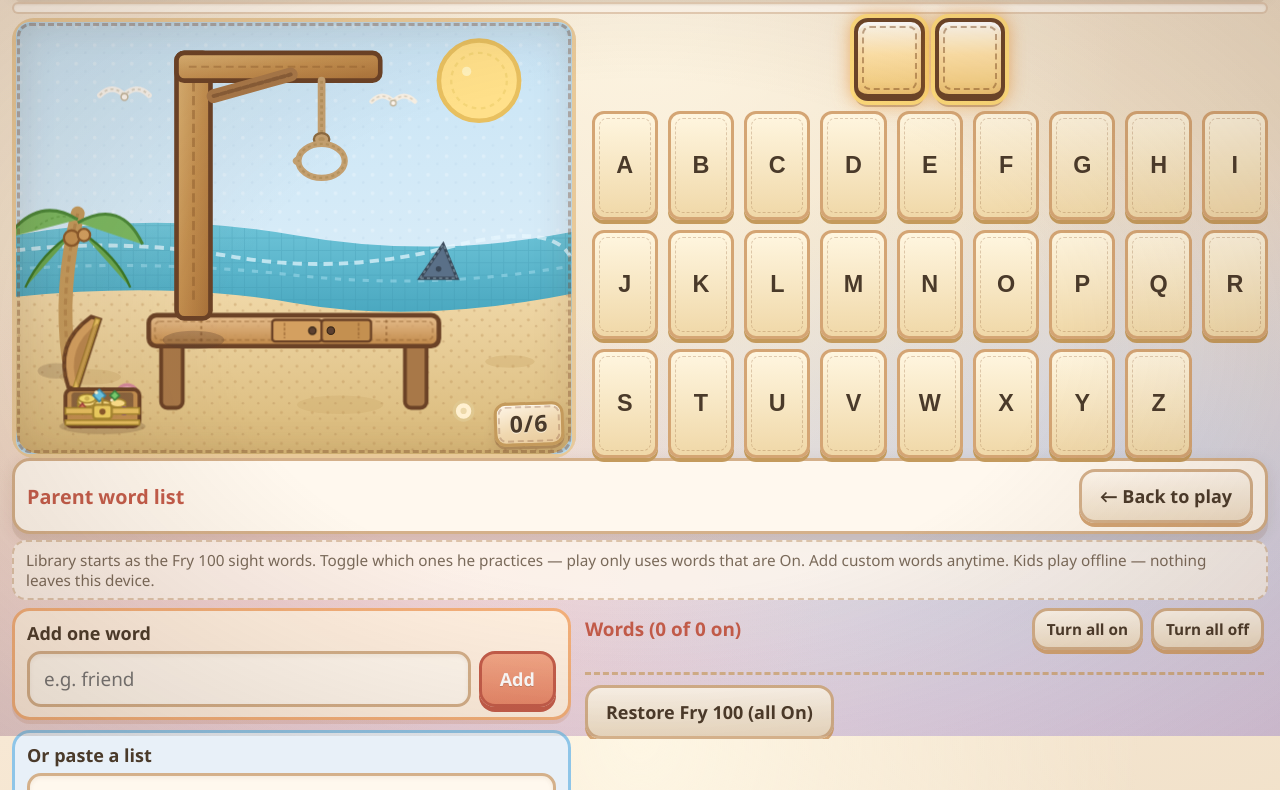
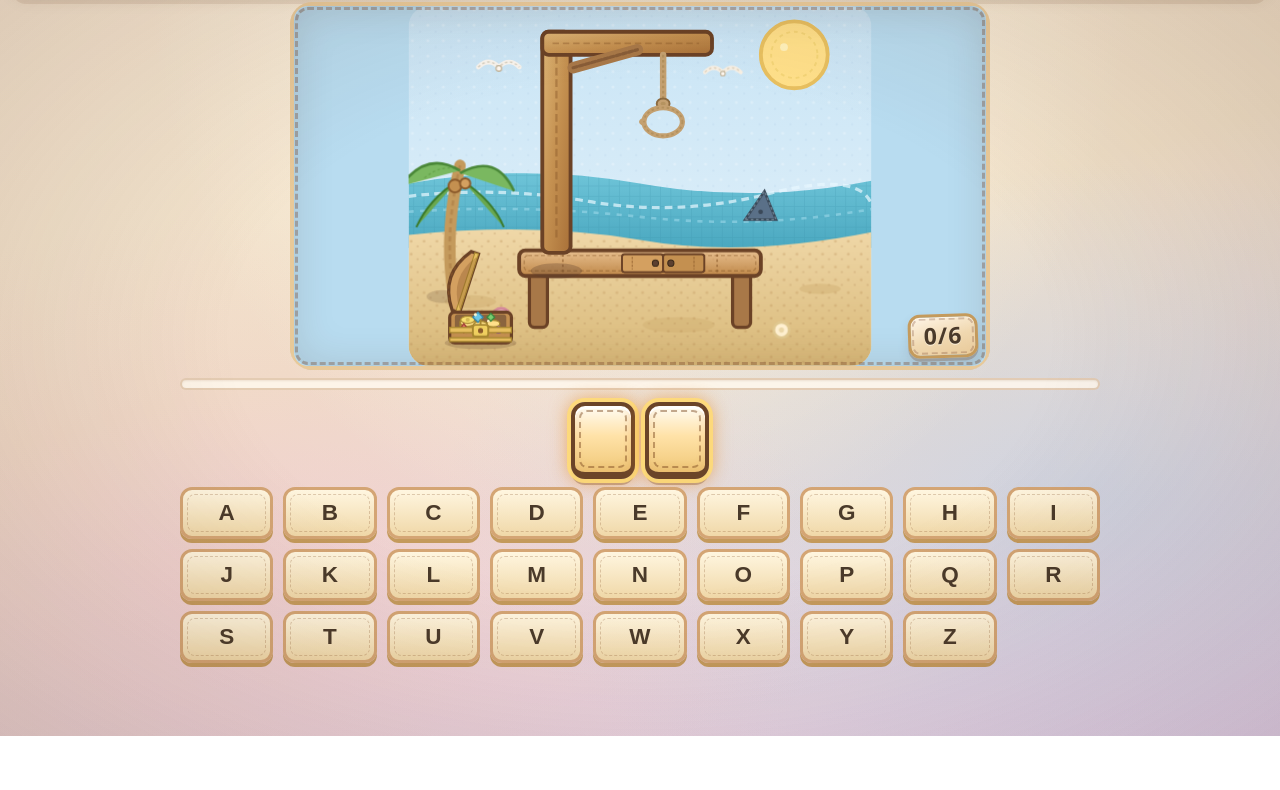
Before and after one commit to crscott2/word-buddy, a plain HTML site: page index.html in a window 1280 px wide. Shown: the part 64-854 px from the top of the page. After the commit the page ends 800 px from the top, so only its background shows below. Drawn offline with Linux system fonts and the light colour scheme.

Commit message:
Spell Buddy v1.19: close Parents landscape scroll leak
Landscape #screen-words { display:flex } overrode .hidden so the
Parents dictionary sat below play and was reachable by scrolling.
Keep game-only stacked play (hangman top) and lock document overflow.

```diff
--- a/css/style.css
+++ b/css/style.css
@@ -1,4 +1,4 @@
-/* Spell Buddy v1.18 — LittleBigPlanet craft / handmade aesthetic; landscape-first */
+/* Spell Buddy v1.19 — LittleBigPlanet craft / handmade aesthetic; landscape-first */
 
 :root {
   --bg-top: #F7E8D4;
@@ -73,7 +73,7 @@ body::before {
   z-index: 1;
 }
 
-/* Play layout: stacked in portrait; side-by-side in landscape */
+/* Play layout: stacked (hangman top, controls below) in all orientations */
 .play-layout {
   display: flex;
   flex-direction: column;
@@ -184,7 +184,11 @@ body::before {
   box-shadow: 0 1px 0 #D4889A;
 }
 
-.screen.hidden { display: none; }
+.screen.hidden,
+#screen-play.hidden,
+#screen-words.hidden {
+  display: none !important;
+}
 
 /* v1.14: green progress bar (cleared wins / shuffled set) */
 .progress-wrap {
@@ -995,18 +999,23 @@ body::before {
   html, body {
     height: 100%;
     min-height: 100dvh;
+    max-height: 100dvh;
+    overflow: hidden; /* lock document scroll — never expose Parents below play */
   }
 
   #app {
     max-width: none;
     width: 100%;
+    height: 100dvh;
     min-height: 100dvh;
+    max-height: 100dvh;
     padding: 6px 12px 10px;
     padding-left: max(12px, env(safe-area-inset-left));
     padding-right: max(12px, env(safe-area-inset-right));
     padding-bottom: max(10px, env(safe-area-inset-bottom));
     display: flex;
     flex-direction: column;
+    overflow: hidden;
   }
 
   /* Compact fabric banner */
@@ -1034,11 +1043,13 @@ body::before {
     font-size: 0.8rem;
   }
 
-  #screen-play {
+  /* Only the visible screen participates in flex; .hidden stays display:none */
+  #screen-play:not(.hidden) {
     flex: 1;
     display: flex;
     flex-direction: column;
     min-height: 0;
+    overflow: hidden; /* game only — no document leak into Parents */
   }
 
   .progress-wrap {
@@ -1046,7 +1057,6 @@ body::before {
     height: 12px;
     flex-shrink: 0;
   }
-
 
   .empty-pool-banner {
     margin: 0 0 6px;
@@ -1055,25 +1065,28 @@ body::before {
     flex-shrink: 0;
   }
 
-  /* Wide: stage | blanks+keyboard */
+  /* v1.19: stacked play — big hangman center top; controls below (never side-by-side) */
   .play-layout {
     flex: 1;
-    display: grid;
-    grid-template-columns: minmax(280px, 1.05fr) minmax(320px, 1.15fr);
-    grid-template-rows: 1fr;
-    gap: 12px 16px;
+    display: flex;
+    flex-direction: column;
+    gap: 8px;
     align-items: stretch;
     min-height: 0;
+    overflow: hidden;
   }
 
   .stage.beach-stage {
-    min-height: 0;
-    height: 100%;
+    flex: 0 0 auto;
+    width: 100%;
+    max-width: min(640px, 78vw);
+    height: min(44vh, 340px);
+    margin: 0 auto;
     display: flex;
     flex-direction: column;
     align-items: stretch;
-  }
-
+    min-height: 0;
+  }
 
   .beach-frame {
     flex: 1;
@@ -1090,18 +1103,25 @@ body::before {
     width: 100%;
     height: 100%;
     max-width: none;
-    max-height: 100%;
+    max-height: min(44vh, 340px);
     object-fit: contain;
   }
 
-
+  /* Progress, blanks, keyboard — below hangman; internal scroll only if needed */
   .play-side {
+    flex: 1 1 auto;
     min-height: 0;
-    height: 100%;
+    width: 100%;
+    max-width: min(920px, 100%);
+    margin: 0 auto;
     display: flex;
     flex-direction: column;
     justify-content: flex-start;
-    gap: 10px;
+    gap: 8px;
+    overflow-x: hidden;
+    overflow-y: auto;
+    -webkit-overflow-scrolling: touch;
+    overscroll-behavior: contain;
   }
 
   .word-area {
@@ -1111,32 +1131,32 @@ body::before {
   }
 
   .blank {
-    width: clamp(2.8rem, 5.5vw, 4.2rem);
-    height: clamp(3.4rem, 6.5vw, 5rem);
-    font-size: clamp(1.7rem, 4.2vw, 2.8rem);
+    width: clamp(2.6rem, 5vw, 3.8rem);
+    height: clamp(3.1rem, 6vw, 4.5rem);
+    font-size: clamp(1.55rem, 3.8vw, 2.5rem);
   }
 
   .keyboard-wrap {
-    flex: 1;
+    flex: 0 0 auto;
     min-height: 0;
     display: flex;
     flex-direction: column;
   }
 
   .keyboard {
-    flex: 1;
+    flex: 0 0 auto;
     max-width: none;
     width: 100%;
     margin: 0;
-    grid-template-columns: repeat(7, 1fr);
+    grid-template-columns: repeat(9, 1fr);
     gap: 8px;
-    align-content: stretch;
+    align-content: start;
   }
 
   .key {
     min-height: 48px;
-    height: 100%;
-    font-size: 1.2rem;
+    height: auto;
+    font-size: 1.15rem;
     border-radius: 12px;
   }
 
@@ -1172,12 +1192,13 @@ body::before {
     max-width: 260px;
   }
 
-  /* Parents: two-column when wide enough */
-  #screen-words {
+  /* Parents: two-column when wide enough (only when ungated & shown) */
+  #screen-words:not(.hidden) {
     flex: 1;
     display: flex;
     flex-direction: column;
     min-height: 0;
+    overflow: hidden;
   }
 
   .parent-header {
@@ -1243,16 +1264,18 @@ body::before {
 @media (orientation: landscape) and (max-height: 520px) {
   .top-bar { padding: 2px 10px; margin-bottom: 4px; }
   .progress-wrap { height: 10px; margin: 0 0 2px; }
-  .play-layout {
-    grid-template-columns: minmax(220px, 0.95fr) minmax(280px, 1.2fr);
-    gap: 8px 12px;
-  }
-  .keyboard { gap: 6px; }
-  .key { min-height: 44px; font-size: 1.05rem; }
+  .play-layout { gap: 6px; }
+  .stage.beach-stage {
+    height: min(38vh, 220px);
+    max-width: min(480px, 70vw);
+  }
+  #hangman { max-height: min(38vh, 220px); }
+  .keyboard { gap: 6px; grid-template-columns: repeat(9, 1fr); }
+  .key { min-height: 40px; font-size: 1.0rem; }
   .blank {
-    width: clamp(2.3rem, 4.8vw, 3.4rem);
-    height: clamp(2.9rem, 5.8vw, 4rem);
-    font-size: clamp(1.4rem, 3.6vw, 2.2rem);
+    width: clamp(2.1rem, 4.5vw, 3.0rem);
+    height: clamp(2.6rem, 5.2vw, 3.6rem);
+    font-size: clamp(1.25rem, 3.2vw, 1.9rem);
   }
   .outcome-card { padding: 14px 16px; }
 }
@@ -1260,24 +1283,29 @@ body::before {
 /* Tall/wide tablets in landscape: roomier keyboard columns */
 @media (orientation: landscape) and (min-width: 900px) and (min-height: 600px) {
   .keyboard { grid-template-columns: repeat(9, 1fr); gap: 10px; }
-  .key { min-height: 54px; font-size: 1.3rem; }
-  .play-layout {
-    grid-template-columns: minmax(340px, 1fr) minmax(400px, 1.2fr);
-  }
+  .key { min-height: 52px; font-size: 1.25rem; }
+  .stage.beach-stage {
+    height: min(46vh, 380px);
+    max-width: min(700px, 72vw);
+  }
+  #hangman { max-height: min(46vh, 380px); }
 }
 
 /* Narrow landscape (unlikely on iPad): fall back toward stack if too tight */
 @media (orientation: landscape) and (max-width: 700px) {
   .play-layout {
-    grid-template-columns: 1fr;
-    grid-template-rows: auto auto;
-    overflow: auto;
+    overflow: hidden; /* never document-scroll into Parents */
+  }
+  .stage.beach-stage {
+    height: min(36vh, 200px);
+    max-width: min(420px, 88vw);
   }
   #hangman {
-    max-height: 38vh;
-    width: min(70vw, 360px);
-    height: auto;
-  }
+    max-height: min(36vh, 200px);
+    width: 100%;
+    height: 100%;
+  }
+  .keyboard { grid-template-columns: repeat(7, 1fr); }
   .parents-layout {
     grid-template-columns: 1fr;
   }
--- a/index.html
+++ b/index.html
@@ -24,24 +24,13 @@
         <h1>Spell Buddy</h1>
       </div>
       <div class="top-meta">
-        <span class="version" title="App version">v1.18</span>
+        <span class="version" title="App version">v1.19</span>
         <button type="button" id="btn-parents" class="linkish" aria-label="Parents: open word list">Parents</button>
       </div>
     </header>
 
     <!-- PLAY SCREEN -->
     <main id="screen-play" class="screen" aria-live="polite">
-      <div
-        id="progress"
-        class="progress-wrap"
-        role="progressbar"
-        aria-valuemin="0"
-        aria-valuemax="0"
-        aria-valuenow="0"
-        aria-label="Words cleared 0 of 0"
-      >
-        <div id="progress-fill" class="progress-fill"></div>
-      </div>
       <div id="confetti-layer" class="confetti-layer" aria-hidden="true"></div>
       <div id="ship-layer" class="ship-layer" aria-hidden="true">
         <div class="pirate-ship" aria-hidden="true">
@@ -543,6 +532,17 @@
       </section>
 
       <div class="play-side">
+      <div
+        id="progress"
+        class="progress-wrap"
+        role="progressbar"
+        aria-valuemin="0"
+        aria-valuemax="0"
+        aria-valuenow="0"
+        aria-label="Words cleared 0 of 0"
+      >
+        <div id="progress-fill" class="progress-fill"></div>
+      </div>
       <section class="word-area" aria-label="Spelling word">
         <div id="word-blanks" class="word-blanks" role="text"></div>
       </section>
--- a/sw.js
+++ b/sw.js
@@ -1,5 +1,5 @@
 /* Spell Buddy service worker — cache shell for offline play */
-var CACHE = "spell-buddy-v1.18";
+var CACHE = "spell-buddy-v1.19";
 var ASSETS = [
   "./",
   "./index.html",
```
Also changed, not shown: 1 other file.
